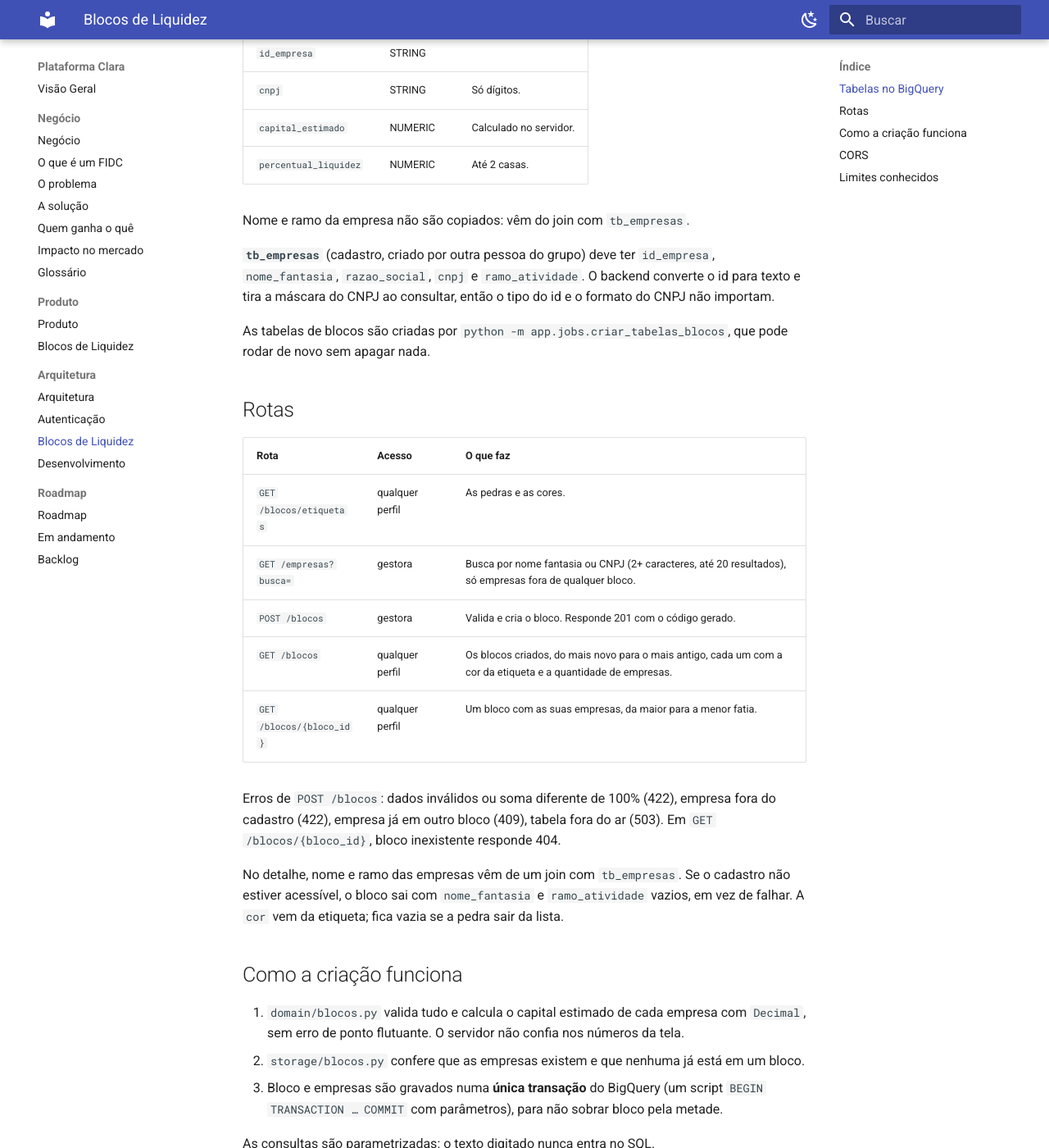
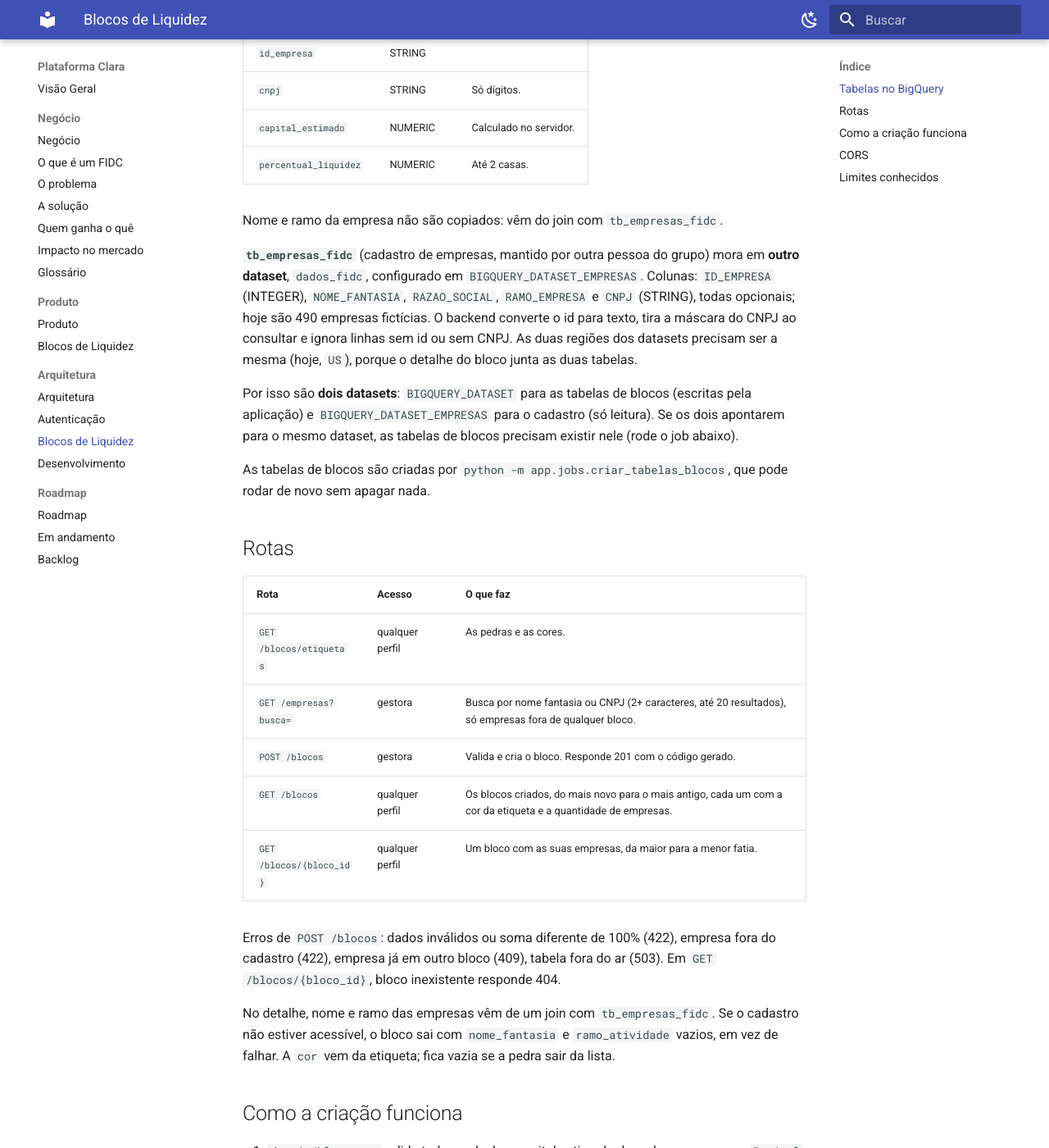
Before and after one commit to Moreira-89/plataforma_clara, an MkDocs documentation site: the page built from docs/arquitetura/blocos.md, in a window 1280 px wide and 1400 px high, scrolled down 1054 px. Shown: the whole window at 82% size. Built offline with MkDocs 1.6.1 and Material for MkDocs 9.7.7, drawn with Linux system fonts in a browser that asks for light colours.

Commit message:
docs: cadastro de empresas em dados_fidc e selecao de empresas
- Arquitetura: dois datasets (blocos e cadastro), colunas reais e regiao
- Produto: empresas marcadas continuam selecionadas entre buscas
- CLAUDE.md, roadmap e desenvolvimento atualizados; some a pendencia da tabela

Co-Authored-By: Claude Opus 5.5 <noreply@anthropic.com>

```diff
--- a/docs/arquitetura/blocos.md
+++ b/docs/arquitetura/blocos.md
@@ -33,12 +33,18 @@ vínculo entre bloco e empresa; o `id_bloco` **não** fica na tabela de empresas
 | `capital_estimado` | NUMERIC | Calculado no servidor. |
 | `percentual_liquidez` | NUMERIC | Até 2 casas. |
 
-Nome e ramo da empresa não são copiados: vêm do join com `tb_empresas`.
+Nome e ramo da empresa não são copiados: vêm do join com `tb_empresas_fidc`.
 
-**`tb_empresas`** (cadastro, criado por outra pessoa do grupo) deve ter `id_empresa`,
-`nome_fantasia`, `razao_social`, `cnpj` e `ramo_atividade`. O backend converte o id para
-texto e tira a máscara do CNPJ ao consultar, então o tipo do id e o formato do CNPJ não
-importam.
+**`tb_empresas_fidc`** (cadastro de empresas, mantido por outra pessoa do grupo) mora em
+**outro dataset**, `dados_fidc`, configurado em `BIGQUERY_DATASET_EMPRESAS`. Colunas:
+`ID_EMPRESA` (INTEGER), `NOME_FANTASIA`, `RAZAO_SOCIAL`, `RAMO_EMPRESA` e `CNPJ` (STRING),
+todas opcionais; hoje são 490 empresas fictícias. O backend converte o id para texto, tira
+a máscara do CNPJ ao consultar e ignora linhas sem id ou sem CNPJ. As duas regiões dos
+datasets precisam ser a mesma (hoje, `US`), porque o detalhe do bloco junta as duas tabelas.
+
+Por isso são **dois datasets**: `BIGQUERY_DATASET` para as tabelas de blocos (escritas pela
+aplicação) e `BIGQUERY_DATASET_EMPRESAS` para o cadastro (só leitura). Se os dois apontarem
+para o mesmo dataset, as tabelas de blocos precisam existir nele (rode o job abaixo).
 
 As tabelas de blocos são criadas por `python -m app.jobs.criar_tabelas_blocos`, que pode
 rodar de novo sem apagar nada.
@@ -57,7 +63,7 @@ Erros de `POST /blocos`: dados inválidos ou soma diferente de 100% (422), empre
 cadastro (422), empresa já em outro bloco (409), tabela fora do ar (503). Em
 `GET /blocos/{bloco_id}`, bloco inexistente responde 404.
 
-No detalhe, nome e ramo das empresas vêm de um join com `tb_empresas`. Se o cadastro não
+No detalhe, nome e ramo das empresas vêm de um join com `tb_empresas_fidc`. Se o cadastro não
 estiver acessível, o bloco sai com `nome_fantasia` e `ramo_atividade` vazios, em vez de
 falhar. A `cor` vem da etiqueta; fica vazia se a pedra sair da lista.
 
```
Also changed, not shown: other parts of docs/arquitetura/blocos.md (+1 -1 lines), CLAUDE.md (+3 -2 lines), docs/arquitetura/desenvolvimento.md (+3 -2 lines), docs/arquitetura/index.md (+2 -2 lines), docs/produto/blocos-de-liquidez.md (+8 -7 lines), docs/roadmap/em-andamento.md (+3 -3 lines).
